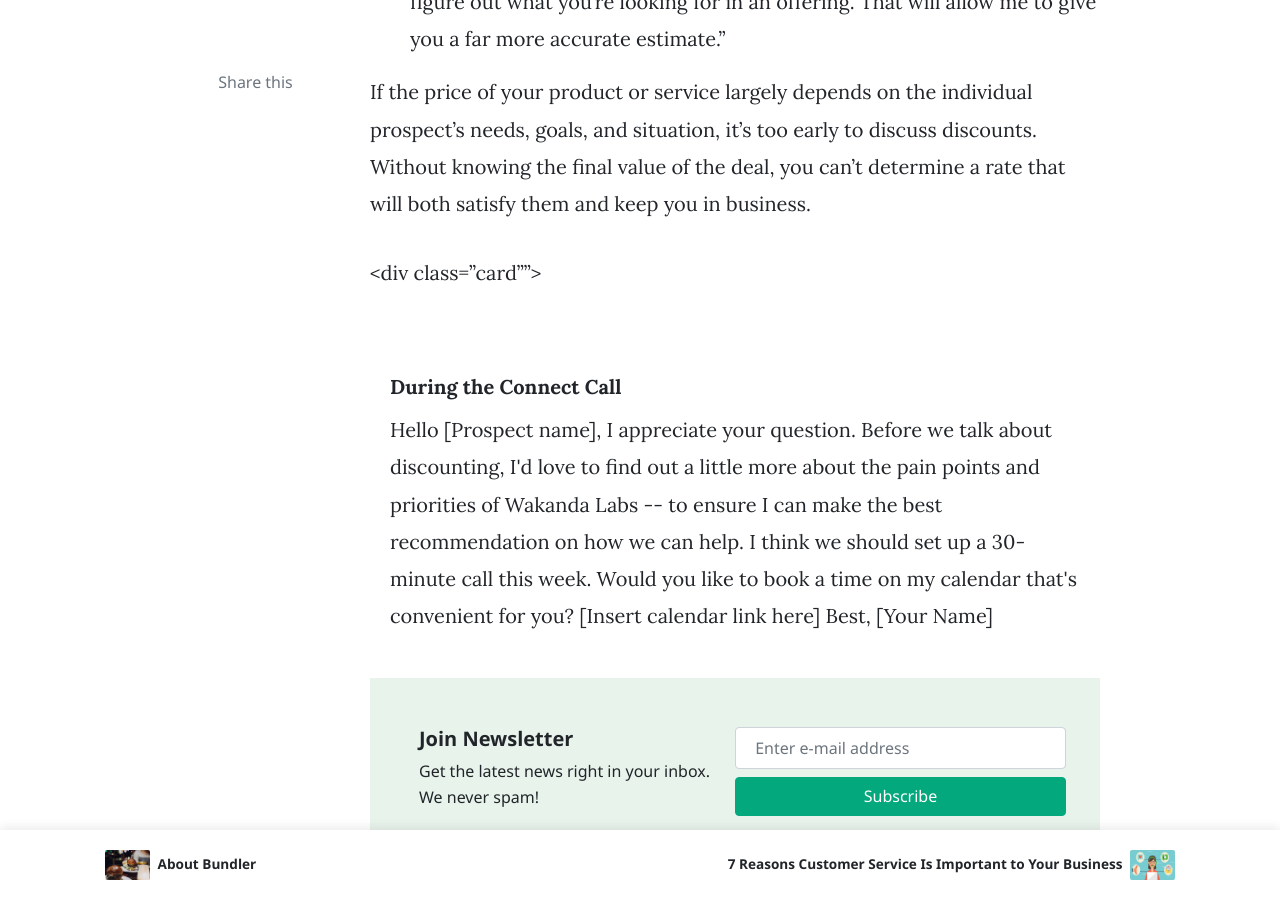
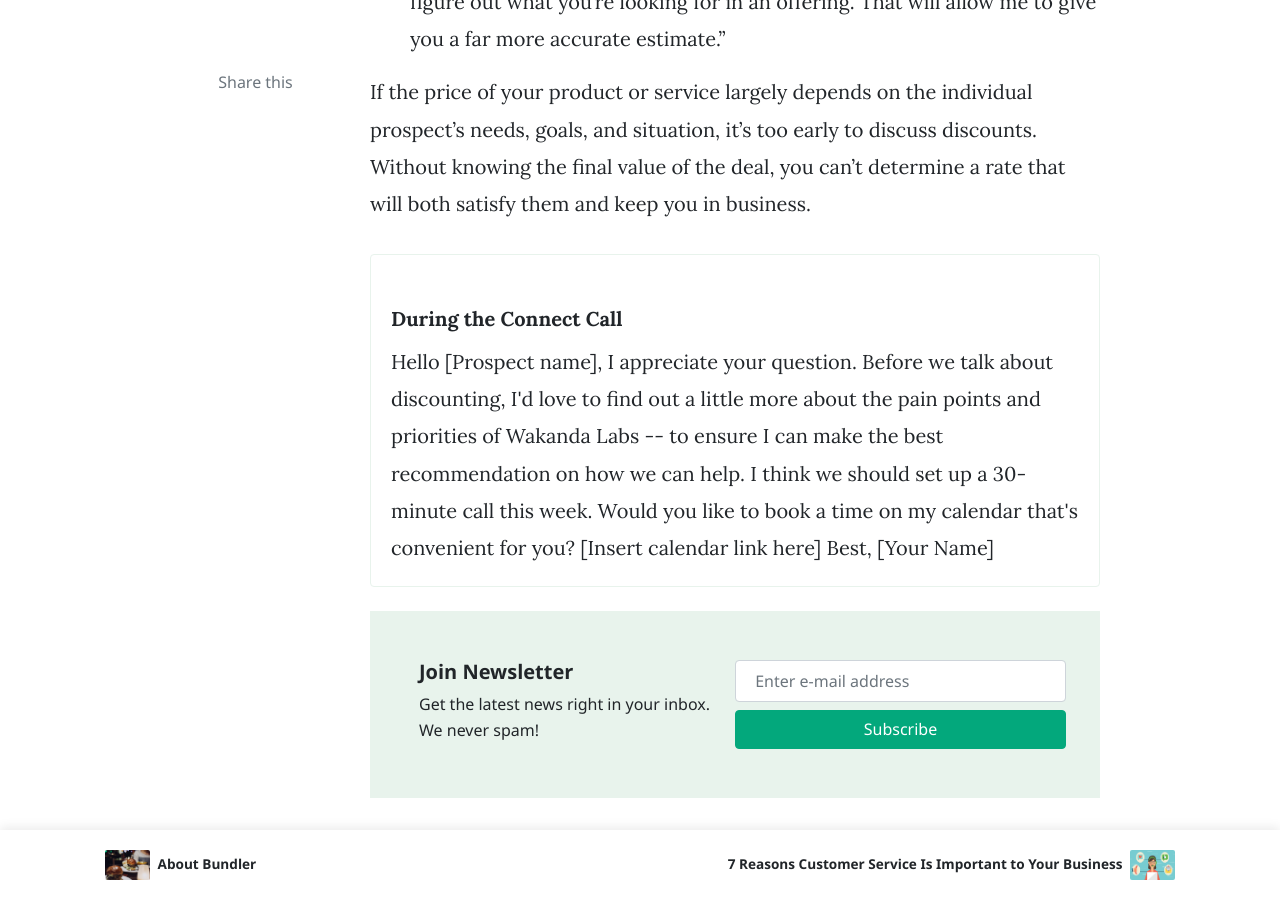
Before and after one commit to bit-dna/bitdnablog, a Jekyll site: the page built from _posts/2019-02-01-education.md, in a window 1280 px wide and 900 px high, scrolled down 2087 px. Built offline with Jekyll 4.4.1, drawn with Linux system fonts in a browser that asks for light colours; nearby versions of some CDN libraries; comment, search, counter and statistics services are not loaded.

Commit message:
fix div and "

```diff
--- a/_posts/2019-02-01-education.md
+++ b/_posts/2019-02-01-education.md
@@ -33,7 +33,7 @@ If you’re struggling to find the right words, use these replies throughout the
 
 If the price of your product or service largely depends on the individual prospect’s needs, goals, and situation, it’s too early to discuss discounts. Without knowing the final value of the deal, you can’t determine a rate that will both satisfy them and keep you in business.
 
-<div class="card"">
+<div class="card">
 <div class="card-body">
 <h5 class="card-title">During the Connect Call</h5>
 <p class="card-text">Hello [Prospect name],
@@ -46,3 +46,4 @@ Best,
 
 [Your Name]</p>
 </div>
+</div>
```
